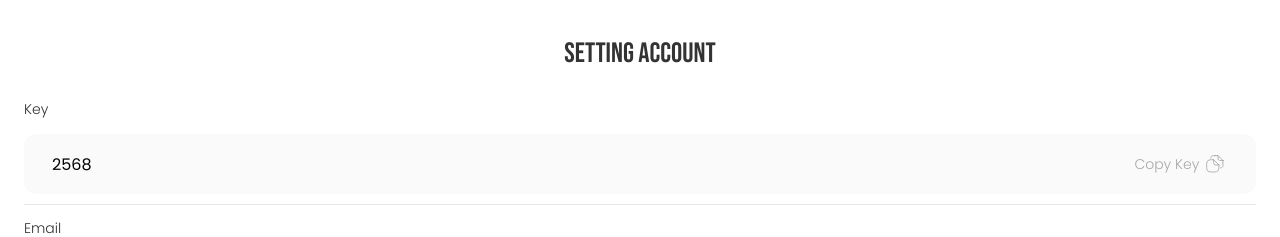
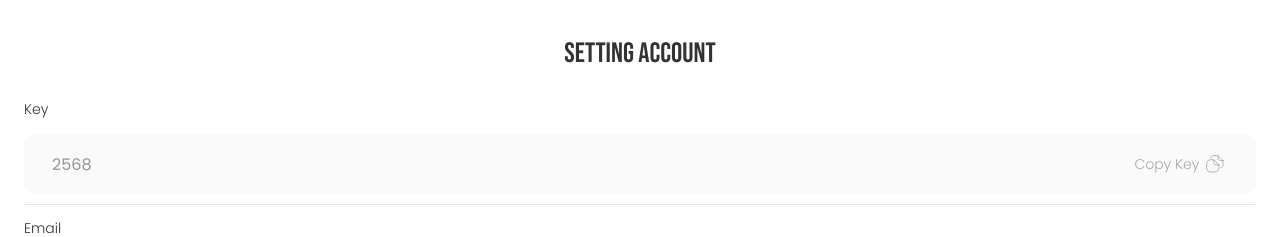
Before and after one commit to meetvpn/meetvpn-client, a React (Create React App) app: page /tabs/settings/account in a window 1280 px wide. Shown: the top 237 px of the page. Built offline with nearby package versions, Linux system fonts and the light colour scheme.

Commit message:
Put account key ion-input to disabled in account setting

```diff
--- a/src/pages/SettingAccount.tsx
+++ b/src/pages/SettingAccount.tsx
@@ -41,7 +41,7 @@ const SettingsAccount: React.FC = () => {
             </IonLabel>
 
             <div className="input-group">
-              <IonInput value="2568" />
+              <IonInput value="2568" disabled={true} />
               <IonButton
                 fill="clear"
                 color="medium"
```
